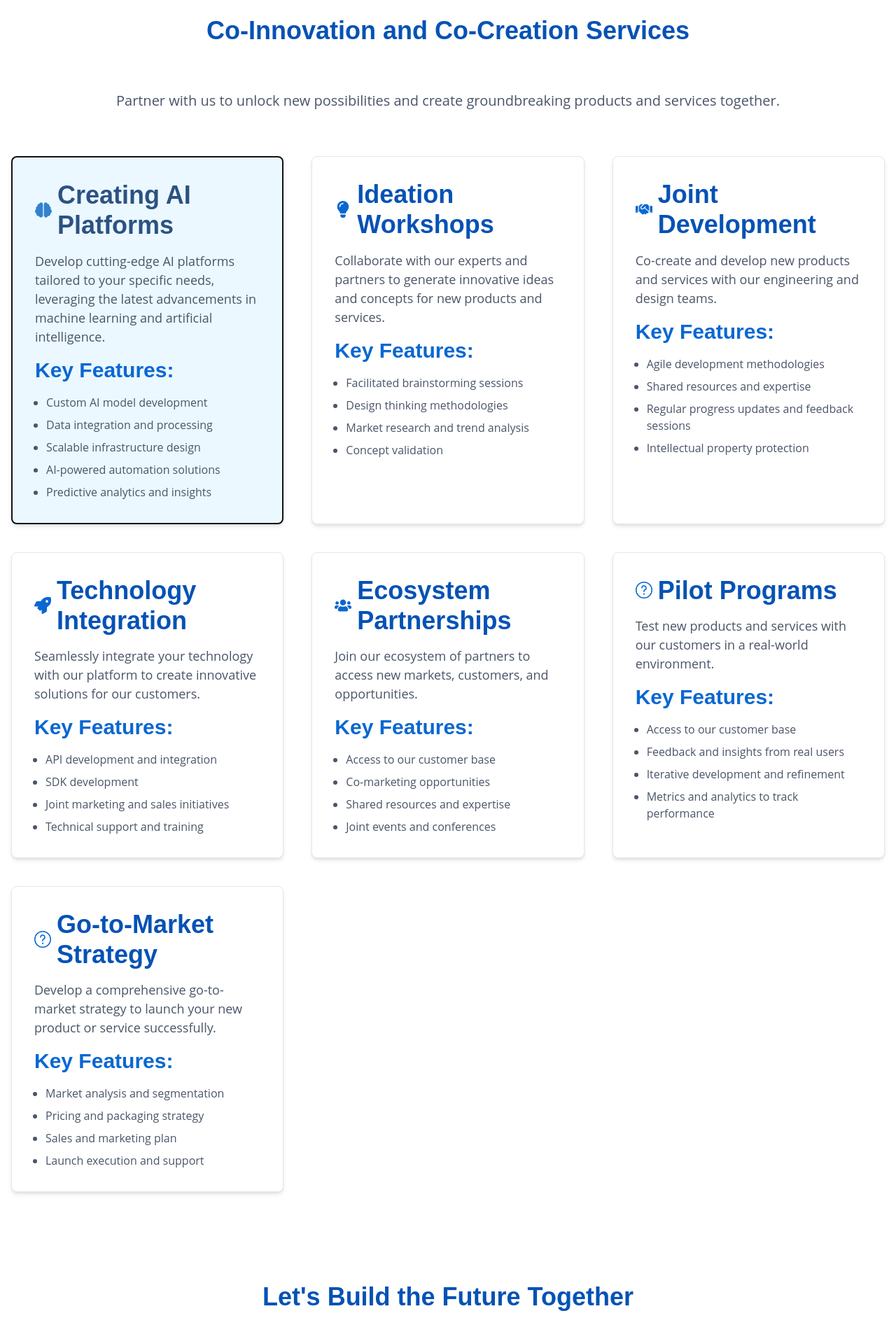
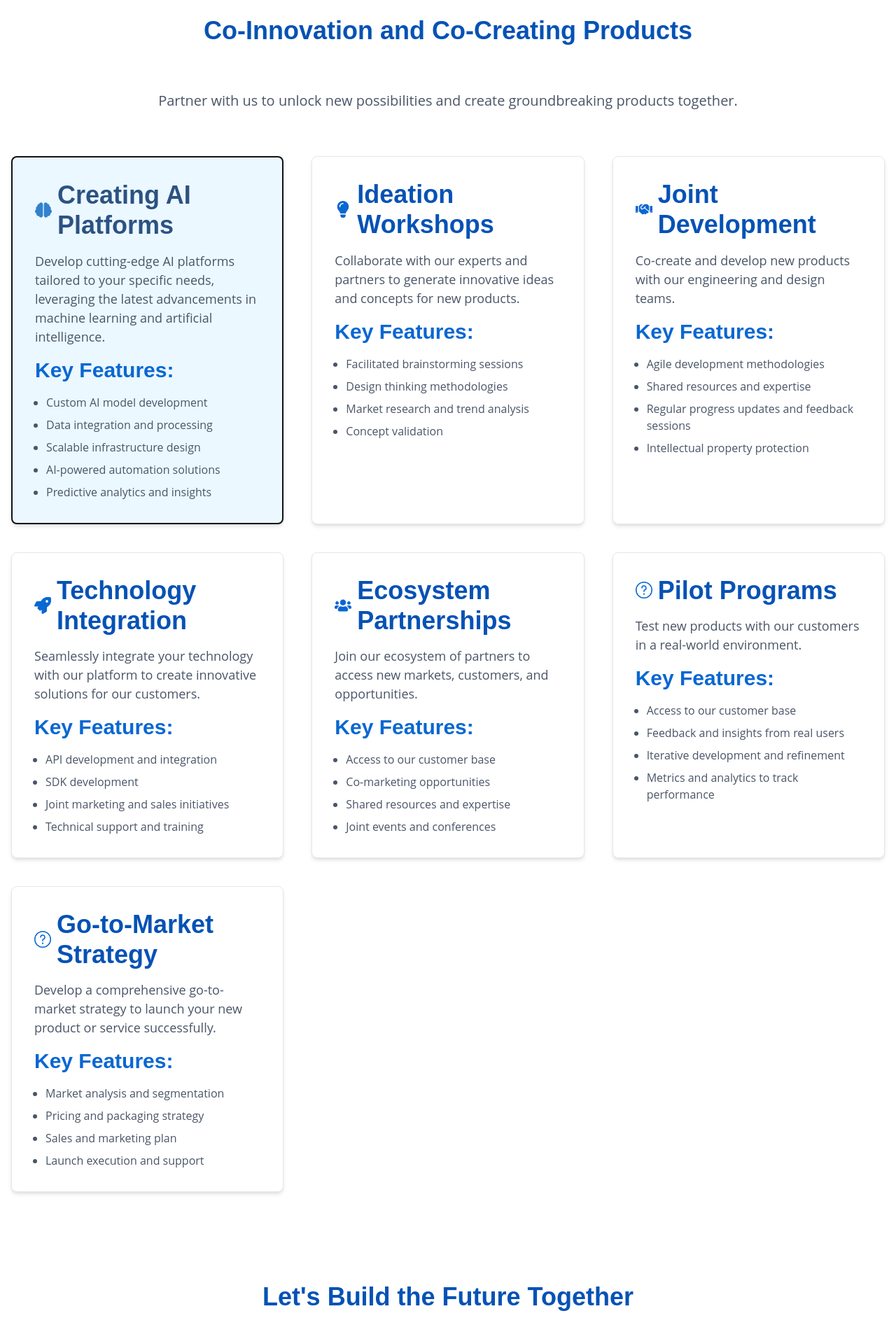
Before and after one commit to ambarishg/misron, a React (Vite) app: page /coinnovationservices in a window 1280 px wide. Shown: the part 140-2043 px from the top of the page at 70% size. Built offline with nearby package versions, Linux system fonts and the light colour scheme.

Commit message:
Initial Commit

```diff
--- a/src/pages/CoInnovationServices.jsx
+++ b/src/pages/CoInnovationServices.jsx
@@ -29,7 +29,7 @@ const CoInnovationServices = () => {
     {
       title: "Ideation Workshops",
       description:
-        "Collaborate with our experts and partners to generate innovative ideas and concepts for new products and services.",
+        "Collaborate with our experts and partners to generate innovative ideas and concepts for new products.",
       features: [
         "Facilitated brainstorming sessions",
         "Design thinking methodologies",
@@ -41,7 +41,7 @@ const CoInnovationServices = () => {
     {
       title: "Joint Development",
       description:
-        "Co-create and develop new products and services with our engineering and design teams.",
+        "Co-create and develop new products with our engineering and design teams.",
       features: [
         "Agile development methodologies",
         "Shared resources and expertise",
@@ -77,7 +77,7 @@ const CoInnovationServices = () => {
     {
       title: "Pilot Programs",
       description:
-        "Test new products and services with our customers in a real-world environment.",
+        "Test new products with our customers in a real-world environment.",
       features: [
         "Access to our customer base",
         "Feedback and insights from real users",
@@ -137,12 +137,12 @@ const CoInnovationServices = () => {
           fontWeight="bold"
           color={headingColor}
         >
-          Co-Innovation and Co-Creation Services
+          Co-Innovation and Co-Creating Products
         </Heading>
 
         <Text textAlign="center" fontSize="xl" color={textColor}>
           Partner with us to unlock new possibilities and create groundbreaking
-          products and services together.
+          products together.
         </Text>
 
         {/* Services Grid */}
@@ -266,7 +266,7 @@ const CoInnovationServices = () => {
             color={textColor}
           >
             Contact us today to discuss how we can co-innovate and co-create
-            amazing products and services.
+            amazing products.
           </Text>
           <Button
             as={RouterLink}
```
